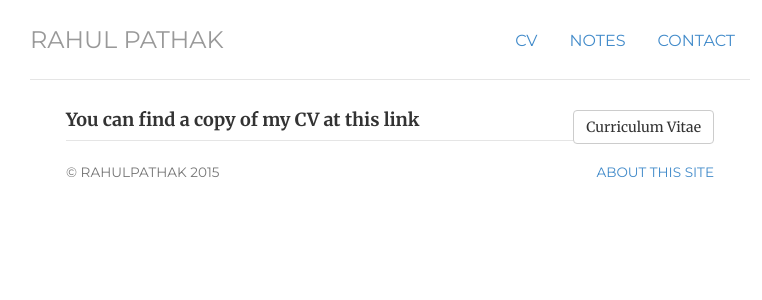
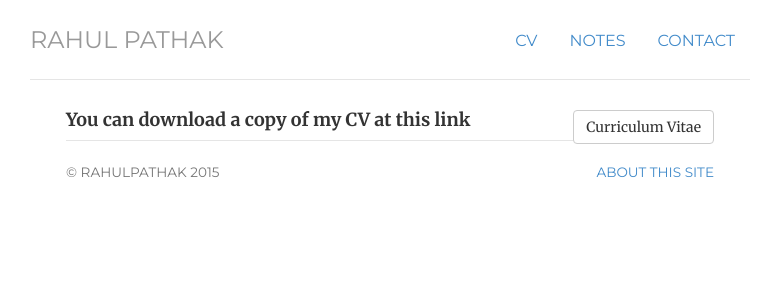
Before and after one commit to pathak-rahul/pathak-rahul.github.io, a Jekyll site: the page built from cv/index.html, in a window 1280 px wide. Shown: the top 300 px of the page, without its empty margins (250-1012 px from the left). Built offline with Jekyll 4.4.1, drawn with Linux system fonts in a browser that asks for light colours.

Commit message:
Update index.html

```diff
--- a/cv/index.html
+++ b/cv/index.html
@@ -12,5 +12,5 @@ description: Current CV for Rahul Pathak.
 	<a href="/files/rpathak-cv.pdf" class="btn btn-default pull-right" title="Download CV as PDF">Curriculum Vitae</a>
 	<div itemscope itemtype="http://data-vocabulary.org/Person">
 
-	<span itemprop="name"><h4>You can find a copy of my CV at this link </h3></span>
+	<span itemprop="name"><h4>You can download a copy of my CV at this link </h3></span>
 </div>
```
